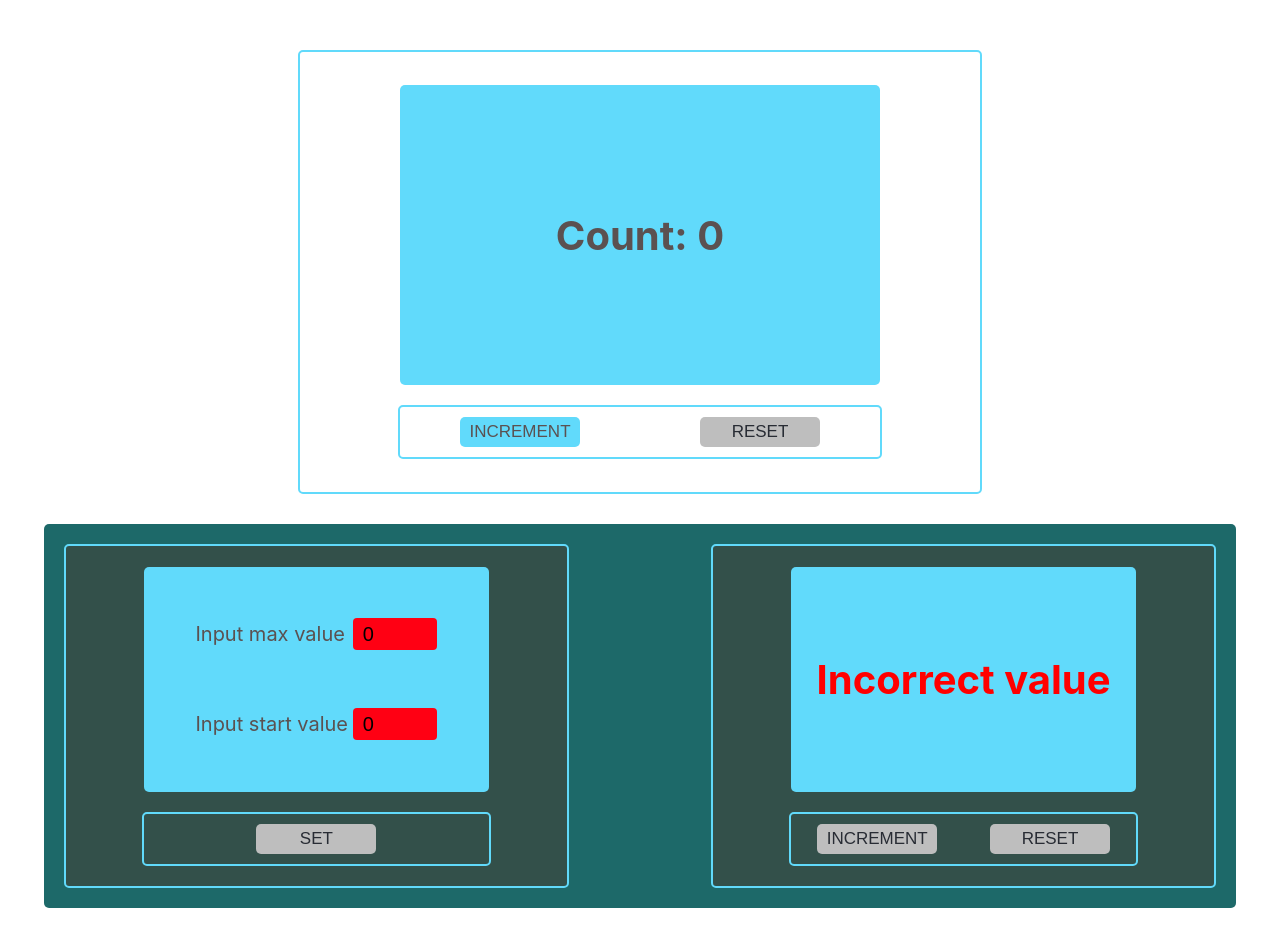
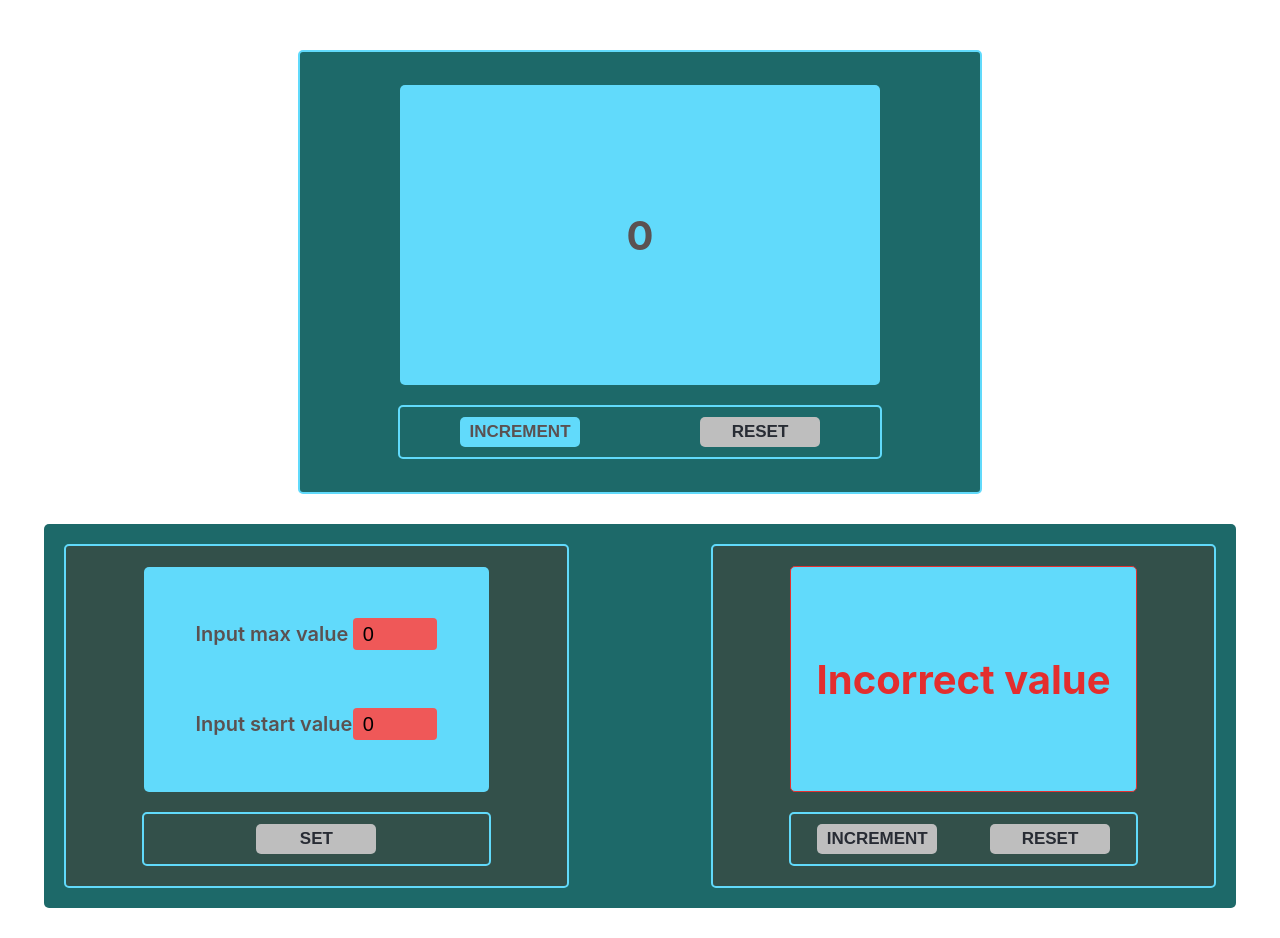
Before and after one commit to DY-JS/counter-with-setting, a React (Create React App) app: page / in a window 1280 px wide. Built offline with nearby package versions, Linux system fonts and the light colour scheme.

Commit message:
Add counter with settings

```diff
--- a/src/components/actions/Actions.tsx
+++ b/src/components/actions/Actions.tsx
@@ -4,7 +4,7 @@ import {Button} from "../button/Button";
 
 interface ActionsProps {
     type?: string
-    count: number
+    count: number | string
     minCount: number
     maxCount: number
     startCount?: number
@@ -29,13 +29,17 @@ export const Actions: FC<ActionsProps> = ({
                                               // changeMaxCount,
                                               // changeStartCount
                                           }) => {
-    const increment = () => changeCount(count + 1)
+
+    console.log('settingMode', settingMode)
+
+    const increment = () => changeCount(+count + 1)
     const reset = () => changeCount(startCount || 0)
     const setAndSave = () => {
         changeCount(startCount || 0)
         setSettingMode && !error && setSettingMode(false)
         localStorage.setItem("maxCount", JSON.stringify(maxCount));
         localStorage.setItem("startCount", JSON.stringify(startCount));
+        console.log(settingMode)
 
     }
 
@@ -58,9 +62,11 @@ export const Actions: FC<ActionsProps> = ({
                     )
                     : (
                         <>
-                            <Button disabled={count === maxCount || isDisabled || settingMode} callback={increment}
+                            <Button disabled={count === maxCount || isDisabled || typeof count === 'string'}
+                                    callback={increment}
                                     title="INCREMENT"/>
-                            <Button disabled={count === minCount || isDisabled || settingMode} callback={reset}
+                            <Button disabled={count === minCount || isDisabled || typeof count === 'string'}
+                                    callback={reset}
                                     title="RESET"/>
                         </>)
             }
--- a/src/components/button/Button.module.css
+++ b/src/components/button/Button.module.css
@@ -3,7 +3,7 @@
     justify-content: center;
     align-items: center;
     font-size: 17px;
-    font-weight: 400;
+    font-weight: 600;
     width: 120px;
     height: 30px;
     background-color: #61dafb;
--- a/src/components/counter/Counter.module.css
+++ b/src/components/counter/Counter.module.css
@@ -9,4 +9,5 @@
     padding: 20px;
     border: 2px solid #61dafb;
     border-radius: 5px;
+    background-color: #1d6969;
 }
--- a/src/components/counterWithSettings/CounterWithSettings.module.css
+++ b/src/components/counterWithSettings/CounterWithSettings.module.css
@@ -3,10 +3,8 @@
     justify-content: space-between;
     align-items: center;
     width: 90vw;
-    /*height: 400px;*/
     margin: 30px 0;
     padding: 20px;
-    /*border: 2px solid #61dafb;*/
     border-radius: 5px;
     background-color: #1d6969;
 }
--- a/src/components/counterWithSettings/CounterWithSettings.tsx
+++ b/src/components/counterWithSettings/CounterWithSettings.tsx
@@ -6,8 +6,8 @@ const CounterWithSettings = () => {
     const minCount = 0;
     const [maxCount, setMaxCount] = useState<number>(minCount);
     const [startCount, setStartCount] = useState<number>(minCount)
-    const [count, setCount] = useState<number>(minCount)
-    const [settingMode, setSettingMode] = useState<boolean>(false)
+    const [count, setCount] = useState<number | string>(minCount)
+    //const [settingMode, setSettingMode] = useState<boolean>(false)
     const [error, setError] = useState<boolean>(false)
 
     useEffect(() => {
@@ -32,8 +32,6 @@ const CounterWithSettings = () => {
                 changeMaxCount={setMaxCount}
                 startCount={startCount}
                 changeStartCount={setStartCount}
-                settingMode={settingMode}
-                setSettingMode={setSettingMode}
                 error={error}
                 setError={setError}
             />
--- a/src/components/input/Input.module.css
+++ b/src/components/input/Input.module.css
@@ -9,7 +9,7 @@
 
 .inputTitle {
     font-size: 20px;
-    font-weight: 400;
+    font-weight: 600;
 }
 
 .input {
@@ -24,5 +24,6 @@
 }
 
 .error {
-    background-color: #FF0013;
+    /*background-color: #FF0013;*/
+    background-color: #ef5858;
 }
--- a/src/components/input/Input.tsx
+++ b/src/components/input/Input.tsx
@@ -1,4 +1,4 @@
-import React, {ChangeEvent, Dispatch, FC, SetStateAction} from 'react';
+import React, {ChangeEvent, FC} from 'react';
 import styles from "./Input.module.css";
 
 interface InputProps {
@@ -6,20 +6,20 @@ interface InputProps {
     title?: string
     value: number
     onChange?: (num: number) => void
-    onFocus?: Dispatch<SetStateAction<boolean>>
+    onFocus?: () => void
     isError?: boolean
 }
 
 const Input: FC<InputProps> = ({type, title, value, onChange, onFocus, isError}) => {
     const handleChange = (e: ChangeEvent<HTMLInputElement>) => {
-       onChange && onChange(Number(e.currentTarget.value))
+        onChange && onChange(Number(e.currentTarget.value))
     }
 
     const handleFocus = () => {
-        onFocus && onFocus(true)
+        if (onFocus) onFocus()
     }
 
-    const inputStyle = `${styles.input} ${isError ? styles.error: ''}`
+    const inputStyle = `${styles.input} ${isError ? styles.error : ''}`
 
     return (
         <div className={styles.inputWrapper}>
@@ -30,7 +30,6 @@ const Input: FC<InputProps> = ({type, title, value, onChange, onFocus, isError})
                 onChange={handleChange}
                 onFocus={handleFocus}
                 className={inputStyle}
-                //className={isError ? styles.error : ''}
             />
         </div>
     );
--- a/src/components/screen/Screen.tsx
+++ b/src/components/screen/Screen.tsx
@@ -6,15 +6,13 @@ import styles from "./Screen.module.css"
 
 interface ScreenProps {
     type?: string
-    count: number
-    changeCount: (count: number) => void
+    count: number | string
+    changeCount: (count: number | string) => void
     minCount: number
     maxCount: number
     changeMaxCount?: (count: number) => void
     startCount: number
     changeStartCount?: (count: number) => void
-    settingMode?: boolean
-    setSettingMode?: Dispatch<SetStateAction<boolean>>
     error?: boolean
     setError?: Dispatch<SetStateAction<boolean>>
 }
@@ -28,8 +26,6 @@ const Screen: FC<ScreenProps> = ({
                                      changeMaxCount,
                                      startCount,
                                      changeStartCount,
-                                     settingMode,
-                                     setSettingMode,
                                      error,
                                      setError
 
@@ -44,10 +40,9 @@ const Screen: FC<ScreenProps> = ({
                 maxCount={maxCount}
                 changeMaxCount={changeMaxCount}
                 changeStartCount={changeStartCount}
-                 settingMode={settingMode}
-                setSettingMode={setSettingMode}
                 error={error}
                 setError={setError}
+                changeCount={changeCount}
             />
             <Actions
                 type={type}
@@ -56,8 +51,6 @@ const Screen: FC<ScreenProps> = ({
                 minCount={minCount}
                 startCount={startCount}
                 changeCount={changeCount}
-                settingMode={settingMode}
-                setSettingMode={setSettingMode}
                 error={error}
                 setError={setError}
             />
--- a/src/components/table/Table.module.css
+++ b/src/components/table/Table.module.css
@@ -18,10 +18,6 @@
 }
 
 .max {
-    color: red
+    color: #e32e2e;
+    border: 1px solid #e53030;
 }
-
-.error {
-    border: 1px solid red;
-    background-color: rgba(190, 50,28, .7);
-}
--- a/src/components/table/Table.tsx
+++ b/src/components/table/Table.tsx
@@ -4,16 +4,15 @@ import Input from "../input/Input";
 
 interface TableProps {
     type?: string
-    count: number
+    count: number | string
     minCount?: number
     maxCount: number
     startCount?: number
     changeMaxCount?: (count: number) => void
     changeStartCount?: (count: number) => void
-    settingMode?: boolean
-    setSettingMode?: Dispatch<SetStateAction<boolean>>
     error?: boolean
     setError?: Dispatch<SetStateAction<boolean>>
+    changeCount?: (count: number | string) => void
 
 }
 
@@ -23,37 +22,23 @@ export const Table: FC<TableProps> = ({
                                           startCount,
                                           changeMaxCount,
                                           changeStartCount,
-                                          settingMode,
-                                          setSettingMode,
                                           error,
-                                          setError
+                                          setError,
+                                          changeCount
                                       }) => {
     const finalStyle = `${styles.table} ${count === maxCount || error ? styles.max : ''}`;
-    //const isError = (maxCount === startCount) || (startCount !== undefined && startCount < 0);
+
     if (
-        // settingMode && (
         (startCount !== undefined && startCount < 0) ||
-        (startCount !== undefined && maxCount <= startCount))
-        // )
-    {
+        (startCount !== undefined && maxCount <= startCount)) {
         setError && setError(true)
     } else {
         setError && setError(false)
     }
 
     const settingProcess = () => {
-        setSettingMode && setSettingMode(true)
+        changeCount && changeCount('Set values and press SET')
     }
-
-    console.log('s= ', settingMode, 'e= ', error)
-    //
-    // if (settingMode && !error && type !== "setting") {
-    //     return (
-    //         <div className={styles.table}>
-    //             "Input values and click SET"
-    //         </div>
-    //     );
-    //}
 
     return (
         <>
@@ -72,16 +57,14 @@ export const Table: FC<TableProps> = ({
                             value={startCount || 0}
                             title={"Input start value"}
                             onChange={changeStartCount}
-                            onFocus={setSettingMode}
+                            onFocus={settingProcess}
                             isError={error}
                         />
                     </div>
                 )
                 : (
                     <div className={finalStyle}>
-                        {error ? "Incorrect value" : `Count: ${count}`}
-                        {/*{settingMode && error ? "Input values and click SET" :*/}
-                        {/*    error ? "Incorrect value" : `Count: ${count}`}*/}
+                        {error ? "Incorrect value" : count}
                     </div>
 
                 )}
```
